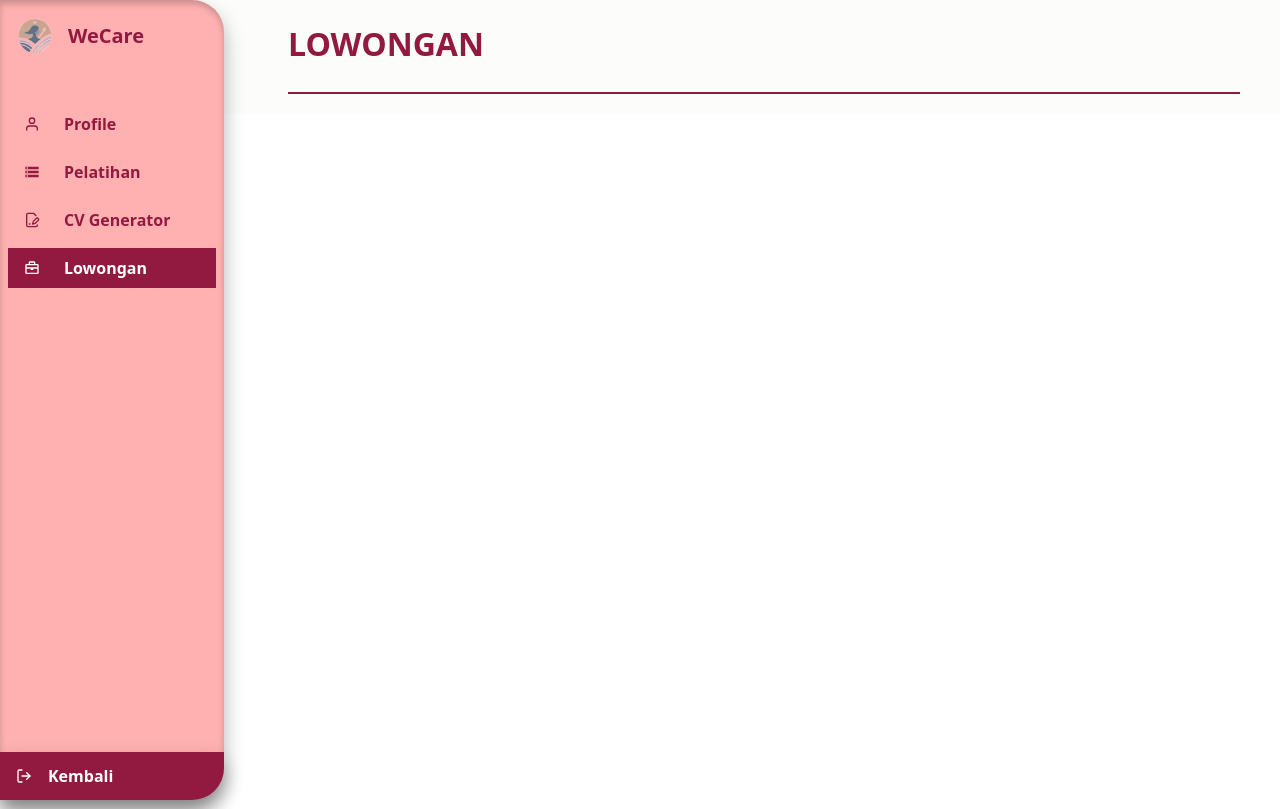
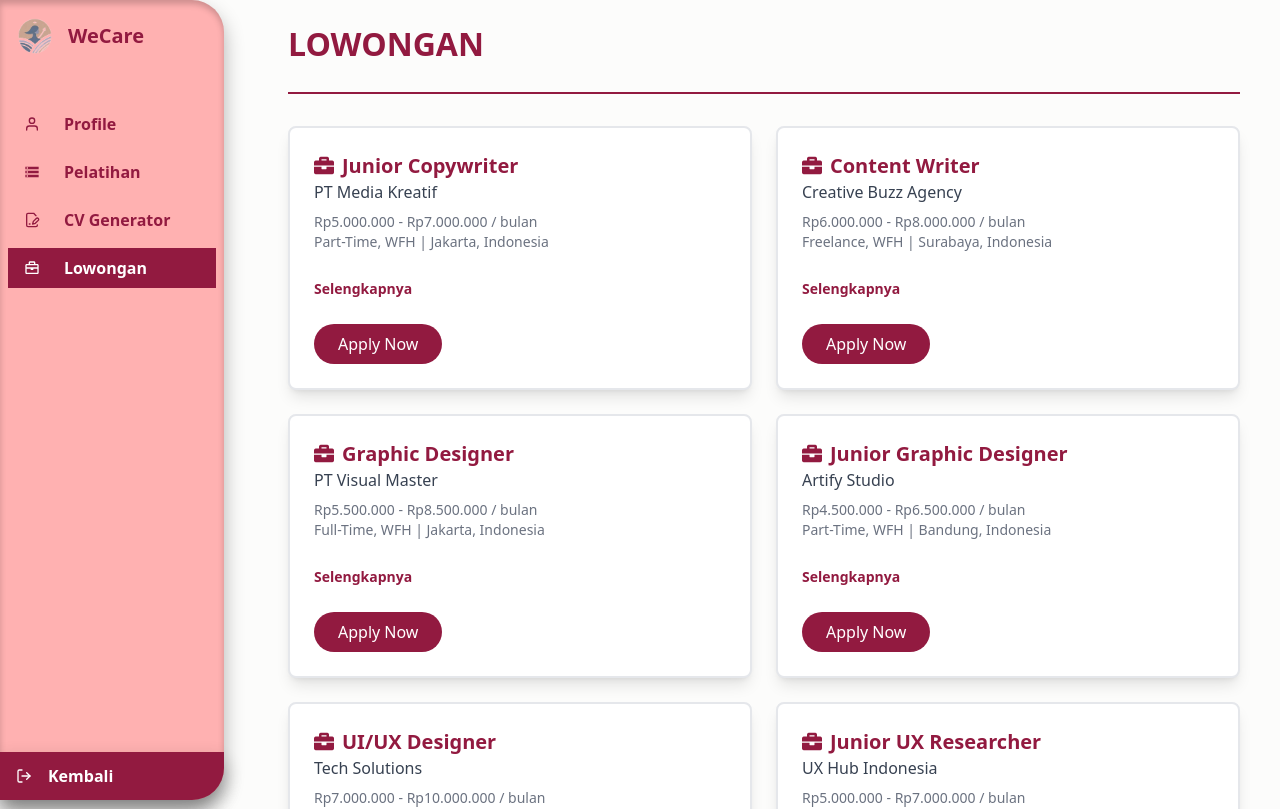
Before and after one commit to Nyi-Ageng-Serang/WeCare-final-project, a React (Vite) app: page /dashboard/lowongan in a window 1280 px wide. Shown: the top 809 px of the page. Built offline with nearby package versions, Linux system fonts and the light colour scheme.

Commit message:
update data lowogan Dashboard

```diff
--- a/src/Dashboard/DashboardLowongan.jsx
+++ b/src/Dashboard/DashboardLowongan.jsx
@@ -1,12 +1,232 @@
-import React from 'react';
+import React, { useState } from 'react';
 import Header from './headerComponent';
+
+const jobData = [
+  {
+    id: 1,
+    title: 'Junior Copywriter',
+    company: 'PT Media Kreatif',
+    salary: 'Rp5.000.000 - Rp7.000.000 / bulan',
+    type: 'Part-Time, WFH',
+    location: 'Jakarta, Indonesia',
+    responsibilities: `
+      Menulis konten promosi yang menarik untuk produk dan layanan perusahaan.
+      Bekerja sama dengan tim pemasaran untuk mengembangkan kampanye yang sesuai dengan target audiens.
+      Mengedit dan memperbaiki konten untuk meningkatkan kualitas dan keterbacaan.
+      Mengatur jadwal publikasi konten pada berbagai platform digital.
+    `,
+    requirements: `
+      Pendidikan minimal S1 di bidang terkait.
+      Kemampuan menulis yang baik dan kreatif.
+      Pengalaman 1 tahun di bidang copywriting lebih disukai.
+    `,
+    apply: 'Kirim CV ke hr@mediakreatif.co.id',
+  },
+  {
+    id: 2,
+    title: 'Content Writer',
+    company: 'Creative Buzz Agency',
+    salary: 'Rp6.000.000 - Rp8.000.000 / bulan',
+    type: 'Freelance, WFH',
+    location: 'Surabaya, Indonesia',
+    responsibilities: `
+      Menulis artikel dan konten blog yang SEO-friendly untuk meningkatkan traffic website.
+      Menyusun ide konten yang segar dan menarik untuk media sosial.
+      Melakukan riset kata kunci dan mengoptimalkan konten agar lebih mudah ditemukan.
+      Memelihara voice dan tone merek yang konsisten di seluruh konten.
+    `,
+    requirements: `
+      Minimal pengalaman 1 tahun sebagai content writer.
+      Pemahaman mendalam tentang SEO.
+      Keterampilan storytelling yang baik.
+    `,
+    apply: 'Kirim CV ke career@creativebuzz.co.id',
+  },
+  {
+    id: 3,
+    title: 'Graphic Designer',
+    company: 'PT Visual Master',
+    salary: 'Rp5.500.000 - Rp8.500.000 / bulan',
+    type: 'Full-Time, WFH',
+    location: 'Jakarta, Indonesia',
+    responsibilities: `
+      Mendesain materi promosi visual seperti poster, brosur, dan banner.
+      Membuat konsep visual yang mendukung kampanye pemasaran digital.
+      Berkolaborasi dengan tim pemasaran untuk memahami kebutuhan desain.
+      Mengelola waktu dan deadline proyek desain agar tepat waktu.
+    `,
+    requirements: `
+      Pengalaman minimal 1 tahun sebagai Graphic Designer.
+      Menguasai Adobe Illustrator dan Photoshop.
+      Kreatif dan detail-oriented.
+    `,
+    apply: 'Kirim CV ke recruitment@visualmaster.co.id',
+  },
+  {
+    id: 4,
+    title: 'Junior Graphic Designer',
+    company: 'Artify Studio',
+    salary: 'Rp4.500.000 - Rp6.500.000 / bulan',
+    type: 'Part-Time, WFH',
+    location: 'Bandung, Indonesia',
+    responsibilities: `
+      Membantu tim desain dalam membuat konten visual untuk media sosial dan website.
+      Mendukung pengembangan konsep dan layout untuk presentasi klien.
+      Mengatur file dan portofolio proyek desain.
+      Melakukan revisi desain berdasarkan umpan balik klien.
+    `,
+    requirements: `
+      Pendidikan minimal D3/S1 di bidang desain grafis.
+      Portofolio yang kuat.
+      Menguasai software desain.
+    `,
+    apply: 'Kirim CV ke jobs@artifystudio.com',
+  },
+  {
+    id: 5,
+    title: 'UI/UX Designer',
+    company: 'Tech Solutions',
+    salary: 'Rp7.000.000 - Rp10.000.000 / bulan',
+    type: 'Full-Time, WFH',
+    location: 'Jakarta, Indonesia',
+    responsibilities: `
+      Mendesain antarmuka pengguna yang intuitif, responsif, dan user-friendly.
+      Membuat wireframe, mockup, dan prototipe untuk proyek aplikasi web dan mobile.
+      Melakukan user testing dan iterasi desain berdasarkan hasil tes.
+      Berkolaborasi dengan tim pengembang untuk memastikan desain sesuai dengan implementasi.
+    `,
+    requirements: `
+      Pengalaman 2 tahun di bidang UI/UX.
+      Menguasai alat desain seperti Figma dan Adobe XD.
+      Kemampuan analitis untuk memahami kebutuhan pengguna.
+    `,
+    apply: 'Kirim CV ke uiux@techsolutions.com',
+  },
+  {
+    id: 6,
+    title: 'Junior UX Researcher',
+    company: 'UX Hub Indonesia',
+    salary: 'Rp5.000.000 - Rp7.000.000 / bulan',
+    type: 'Part-Time, WFH',
+    location: 'Yogyakarta, Indonesia',
+    responsibilities: `
+      Melakukan riset pengguna melalui wawancara, survei, dan pengujian produk.
+      Mengumpulkan dan menganalisis data untuk mendapatkan insights bagi pengembangan produk.
+      Menyusun laporan hasil riset yang dapat dipahami oleh tim desain dan pengembang.
+      Bekerja sama dengan UI/UX designer untuk mengimplementasikan perubahan berdasarkan feedback pengguna.
+    `,
+    requirements: `
+      Pendidikan di bidang psikologi atau desain lebih diutamakan.
+      Pengalaman riset 1 tahun.
+      Komunikasi yang baik.
+    `,
+    apply: 'Kirim CV ke recruit@uxhub.co.id',
+  },
+  {
+    id: 7,
+    title: 'Digital Marketing Specialist',
+    company: 'DigiPlus Marketing',
+    salary: 'Rp6.000.000 - Rp9.000.000 / bulan',
+    type: 'Freelance, WFH',
+    location: 'Bali, Indonesia',
+    responsibilities: `
+      Merancang dan melaksanakan strategi pemasaran digital untuk meningkatkan brand awareness.
+      Mengelola kampanye iklan di Google Ads dan media sosial.
+      Menganalisis data hasil kampanye untuk meningkatkan kinerja pemasaran.
+      Membuat laporan bulanan dan menyajikan hasil kepada tim.
+    `,
+    requirements: `
+      Pengalaman 2 tahun di digital marketing.
+      Menguasai Google Ads dan SEO.
+      Analitis dan kreatif.
+    `,
+    apply: 'Kirim CV ke hr@digiplus.com',
+  },
+  {
+    id: 8,
+    title: 'Social Media Strategist',
+    company: 'Social Hive Agency',
+    salary: 'Rp5.500.000 - Rp7.500.000 / bulan',
+    type: 'Part-Time, WFH',
+    location: 'Jakarta, Indonesia',
+    responsibilities: `
+      Mengembangkan strategi media sosial untuk platform seperti Instagram, Facebook, dan LinkedIn.
+      Menciptakan konten yang menarik dan sesuai dengan target audiens.
+      Mengukur performa konten dengan alat analitik dan menyesuaikan strategi jika diperlukan.
+      Berinteraksi dengan followers dan meningkatkan engagement.
+    `,
+    requirements: `
+      Pengalaman di bidang manajemen media sosial.
+      Kreativitas tinggi dan pemahaman yang baik tentang tren sosial media.
+      Kemampuan komunikasi yang baik.
+    `,
+    apply: 'Kirim CV ke apply@socialhive.co.id',
+  }
+];
 
 function DashboardLowongan() {
   return (
     <div className="flex">
       <div className="flex-grow py-5 ml-72 mr-10">
         <Header title="LOWONGAN" />
-        <hr className="border-0 h-px bg-[#921A40] "/>
+        <hr className="border-0 h-px bg-[#921A40]" />
+        <div className="mt-8 grid grid-cols-1 sm:grid-cols-2 lg:grid-cols-2 gap-6">
+          {jobData.map((job) => (
+            <JobCard key={job.id} job={job} />
+          ))}
+        </div>
+      </div>
+    </div>
+  );
+}
+
+function JobCard({ job }) {
+  const [isExpanded, setIsExpanded] = useState(false);
+
+  const toggleDetails = () => {
+    setIsExpanded(!isExpanded);
+  };
+
+  return (
+    <div className="bg-white p-6 rounded-lg shadow-lg border-2 border-gray-200 hover:border-[#921A40] transform hover:-translate-y-2 transition-all duration-300">
+      <h3 className="text-xl font-semibold text-[#921A40] flex items-center gap-2">
+        <i className="fas fa-briefcase"></i> {job.title}
+      </h3>
+      <p className="text-gray-700 font-medium">{job.company}</p>
+      <div className="mt-2 text-sm text-gray-500">
+        <p>{job.salary}</p>
+        <p>{job.type} | {job.location}</p>
+      </div>
+
+      {isExpanded && (
+        <>
+          <div className="mt-4">
+            <h4 className="font-medium text-gray-800">Responsibilities:</h4>
+            <p className="text-gray-600 text-sm">{job.responsibilities}</p>
+          </div>
+          <div className="mt-4">
+            <h4 className="font-medium text-gray-800">Requirements:</h4>
+            <p className="text-gray-600 text-sm">{job.requirements}</p>
+          </div>
+        </>
+      )}
+
+      <div className="mt-6">
+        <button
+          onClick={toggleDetails}
+          className="text-[#921A40] text-sm font-semibold hover:text-[#B74A5A] transition-all duration-200"
+        >
+          {isExpanded ? 'Tutup' : 'Selengkapnya'}
+        </button>
+      </div>
+
+      <div className="mt-6">
+        <a
+          href={`mailto:${job.apply}`}
+          className="inline-block px-6 py-2 text-white bg-[#921A40] rounded-full hover:bg-[#B74A5A] transition-all duration-200"
+        >
+          Apply Now
+        </a>
       </div>
     </div>
   );
```
